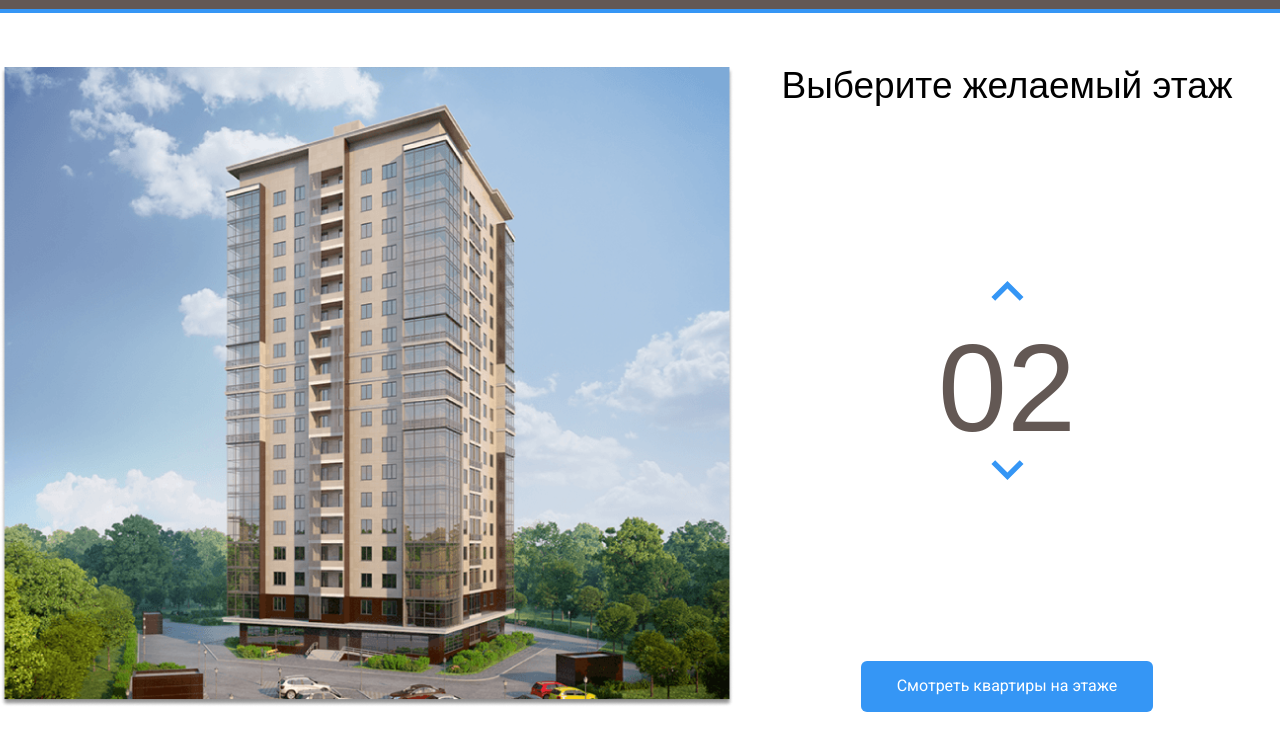
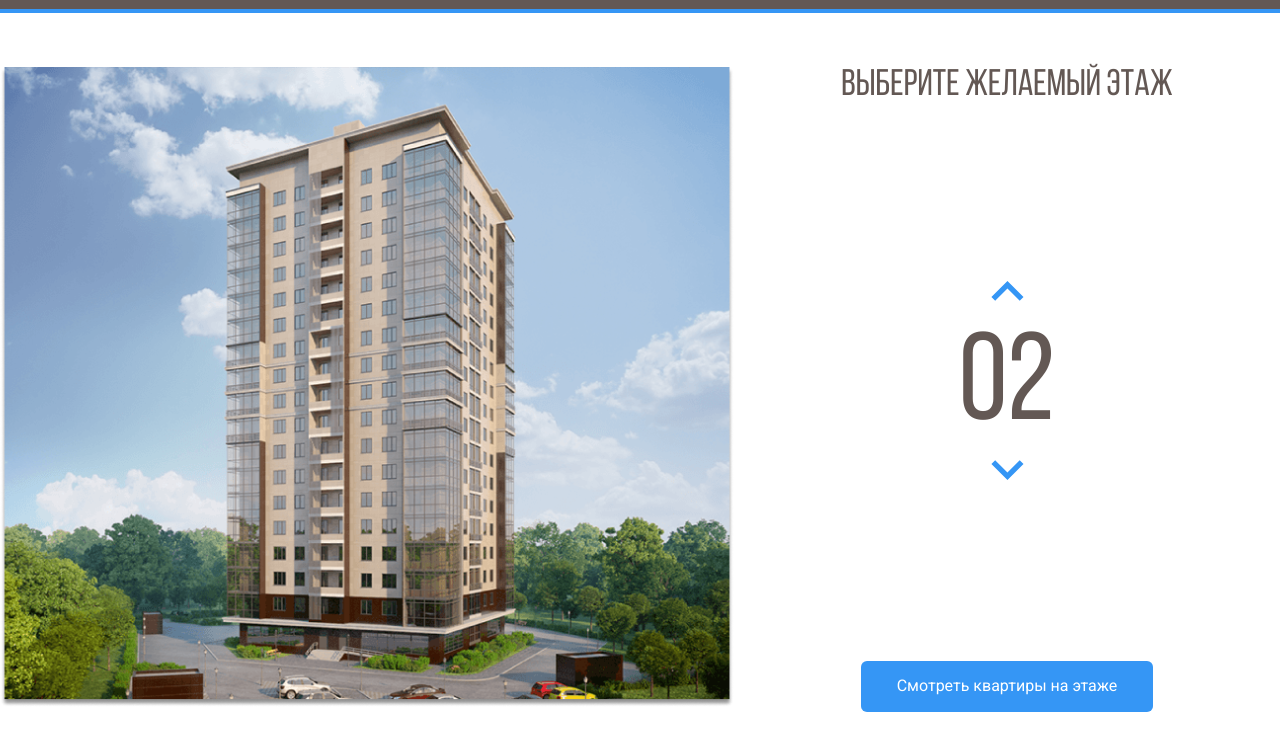
Before and after one commit to Gen9ft/melody, a plain HTML site: page index.html in a window 1280 px wide. Shown: the part 55-800 px from the top of the page. Drawn offline with nearby package versions, Linux system fonts and the light colour scheme.

Commit message:
пофиксил шрифт

```diff
--- a/css/style.css
+++ b/css/style.css
@@ -2,7 +2,8 @@
   font-family: "Bebas Neue";
   src: url("../fonts/BebasNeueRegular.woff2") format("woff2"),
     url("../fonts/BebasNeueRegular.woff") format("woff");
-
+  font-weight: normal;
+  font-style: normal;
   font-display: swap;
 }
 
@@ -112,14 +113,15 @@ path.current-floor {
 
 .main-title {
   margin: 0%;
-  font-family: "BebasNeueRegular", sans-serif;
+  font-family: "Bebas Neue", sans-serif;
   font-weight: normal;
+  color: #635854;
   font-size: 37px;
   line-height: 37px;
 }
 
 .counter {
-  font-family: "BebasNeueRegular", sans-serif;
+  font-family: "Bebas Neue", sans-serif;
   color: #635854;
   font-size: 124px;
   margin-top: 10px;
@@ -189,7 +191,7 @@ path.current-floor {
 }
 
 .modal-title {
-  font-family: "BebasNeueRegular", sans-serif;
+  font-family: "Bebas Neue", sans-serif;
   font-weight: normal;
   font-size: 24px;
   line-height: 29px;
```
